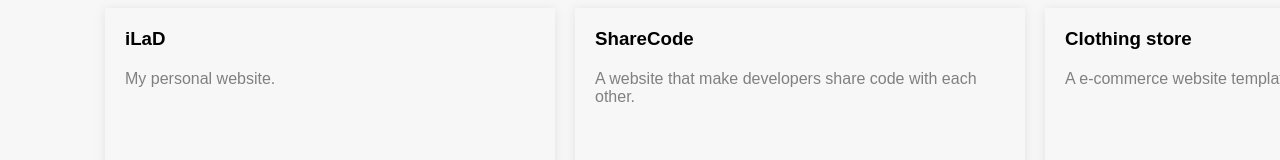
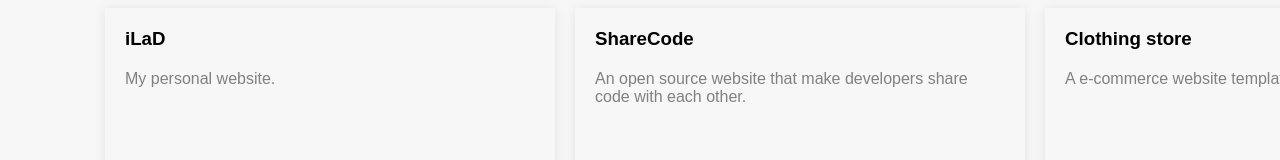
Before and after one commit to iLaD08/ilad, a React (Create React App) app: page /projects in a window 1280 px wide. Shown: the part 261-421 px from the top of the page. Built offline with nearby package versions, Linux system fonts and the light colour scheme.

Commit message:
edited sharecode project description

```diff
--- a/src/pages/project-page/index.js
+++ b/src/pages/project-page/index.js
@@ -5,7 +5,7 @@ import { ProjectsContainer, ProjectsDiv, ProjectsTitle, ProjectsTitleUnderline }
 const ProjectPage = () => {
     const [data, setData] = React.useState([
         { name: "iLaD", description: "My personal website.", link: "https://github.com/iLaD08/ilad" },
-        { name: "ShareCode", description: "A website that make developers share code with each other.", link: "https://github.com/ShareCode-org" },
+        { name: "ShareCode", description: "An open source website that make developers share code with each other.", link: "https://github.com/ShareCode-org" },
         { name: "Clothing store", description: "A e-commerce website template", link: "https://clothingstore.now.sh/" },
         { name: "FL-Network", description: "A project that i made for my dad", link: "https://github.com/FL-Network" },
         { name: "Protip", description: "A discord bot designed to give helpful advice.", link: "https://github.com/IMAD200" },
```
